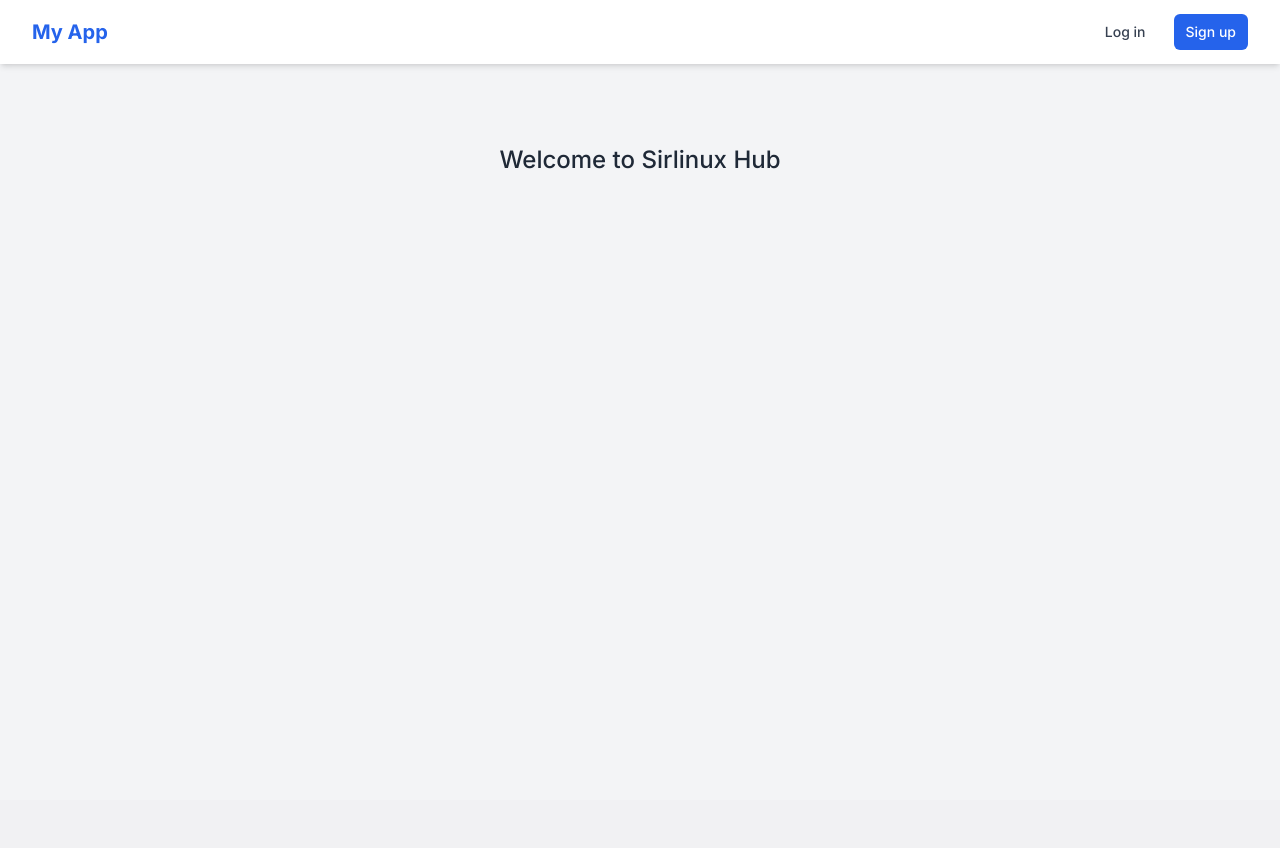
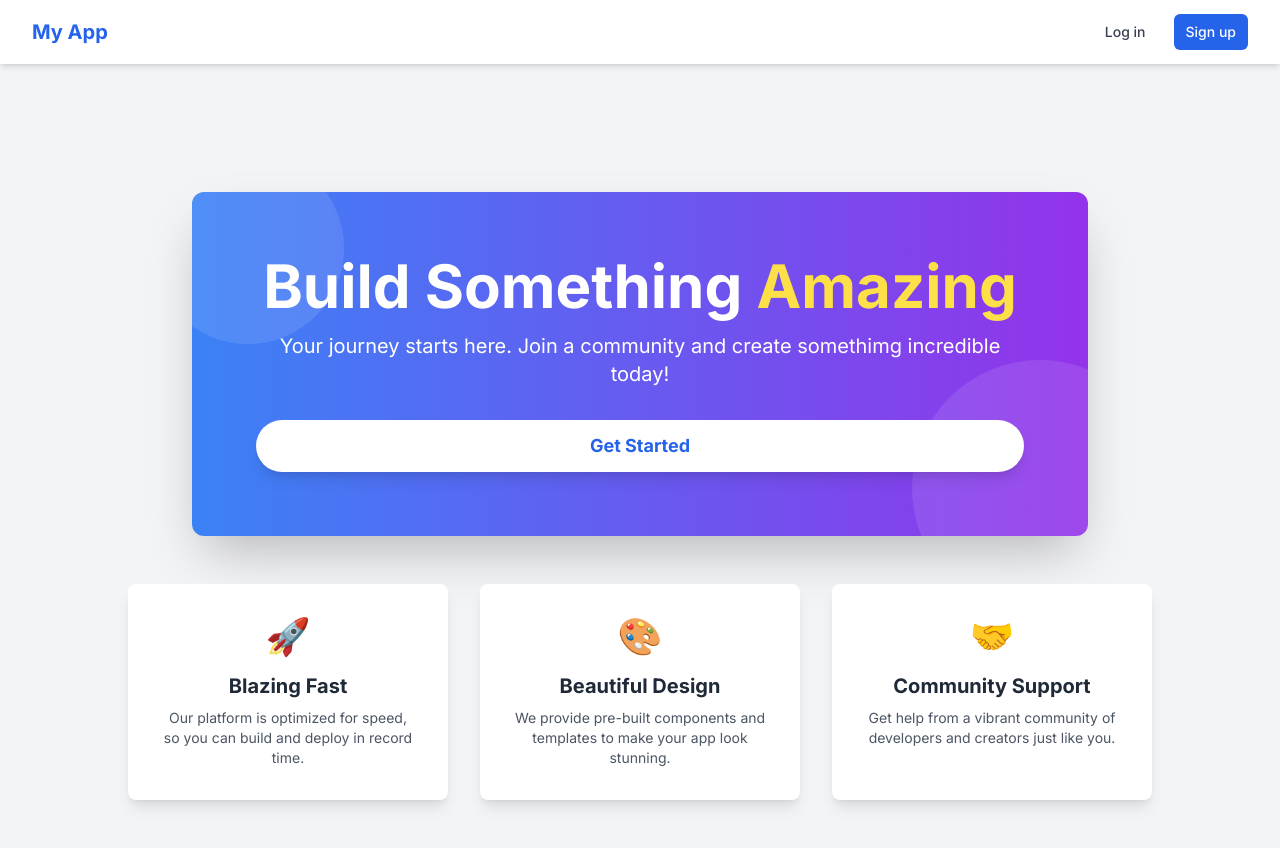
Before and after one commit to Brainnext/flask_web_auth, a Flask app: page / in a window 1280 px wide. Before the commit the page ends 169 px from the top, so only its background shows below. Run offline with Flask 3, Linux system fonts and the light colour scheme; some libraries are stand-ins or nearby versions.

Commit message:
Added beautiful interface to the welcome homepage  and edited the signup page some more

```diff
--- a/templates/base.html
+++ b/templates/base.html
@@ -41,10 +41,9 @@
     </nav>
 
     <!---Main Content -->
-    <main class="flex-grow flex item-center justify-center px-4">
+    <main class="flex-grow flex item-center justify-center px-4 mt-20">
         {% block content %}
-        uhAScasb
-        <h1 class="font-medium text-black-500 mt-30" > Welcome to Sirlinux Hub </h1>
+
         {% endblock %}
 
     </main>
--- a/templates/index.html
+++ b/templates/index.html
@@ -1,51 +1,52 @@
-<!DOCTYPE html>
-<html lang="en">
-<head>
-    <meta charset="UTF-8">
-    <meta name="viewport" content="width=device-width, initial-scale=1.0">
-    <title> {% block title %} My App {% endblock %}</title>
-    <!---- Tailwind cdn for easy styling-->
-    <script src="https://cdn.tailwindcss.com"></script>
-    <style>
-        @import url('https://fonts.googleapis.com/css2?family=Inter:wght@400;500;700&display=swap');
-        body {
-            font-family: 'Inter', sans-serif;
-            background-color: #f3f4f6;
-            color: #1f2937;
-        }
-    </style>
-</head>
-<body class="min-h-screen flex flex-col">
-    <!--- Nav bar -->
-    <nav class="bg-white shadow-md">
-        <div class="container mx-auto px-4 sm:px-6 lg:px-8">
-            <div class="flex items-center justify-between h-16">
-                <div class="flex items-center">
-                    <a href="/" class="flex -shrink-0 text-xl font-bold text-blue-600">
-                        My App
-                    </a>
-                </div>
-                <div class="hidden md:block">
-                    <div class="ml-10 flex items-baseline space-x-4">
-                        {% if current_user.is_authenticated %}
-                        <a href="/dashboard" class="text-gray-700 hover:text-blue-600 px-3 py-2 rounded-md text-sm font-medium">Dashboard</a>
-                        <a href="/logout" class="bg-red-500 hover:bg-red-600 text-white px-3 py-2 rounded-md text-sm font-medium">Log out</a>
-                        {% else %}
-                        <a href="/login" class="text-gray-700 hover:text-blue-600 px-3 py-2 rounded-md text-sm font-medium">Log in</a>
-                        <a href="/signup" class="bg-blue-600 hover:bg-blue-700 text-white px-3 py-2 rounded-md text-sm font-medium">Sign up</a>
-                        {% endif %}
-                    </div>
-                </div>
+{% extends "base.html" %}
+
+{% block title %} Welcome! {% endblock %}
+
+{% block content %}
+<div class="flex flex-col items-center justify-center text-center p-4 sm:p-8 md:p-12 lg:p016 w-full">
+
+    <!---- Hero Section-->
+    <div class="relative bg-gradient-to-r from-blue-500 to-purple-600 rounded-xl shadow-2xl w-full max-w-4xl p-10 sm:p-12 md:p-16 mb-12">
+        <!-- Floating shapes for a fun effect -->
+        <div class="absolute inset-0 overflow-hidden rounded-xl z-0">
+            <div class="absolute -top-10 -left-10 w-48 h-48 bg-white opacity-10 rounded-full animate-pulse-slow"></div>
+            <div class="absolute -bottom-20 -right-20 w-64 h-64 bg-white opacity-10 rounded-full animate-pulse-slow-reverse"></div>
+        </div>
+        <div class="relative z-10 text-white">
+            <h1 class="text-4xl sm:text-5xl md:text-6xl font-bold leading-tight mb-4"> Build Something <span class="text-yellow-300">Amazing</span></h1>
+            <p class="text-lg sm:text-xl font-light mb-8"> Your journey starts here. Join a community and create somethimg incredible today! </p>
+            <a href="/signup" class="inline- block bg-white text-blue-600 font-bold text-lg py-3 px-8 rounded-full shadow-lg hover:bg-gray-100 transition-all duration-300 transform hover:scale-100 "> Get Started</a>
+        </div>
+    </div>
+
+    <!--- Feature Section -->
+    <div class="grid grid-cols-1 md:grid-cols-3 gap-8 w-full max-w-5xl">
+        <!-- Feature Card 1 -->
+        <div class="bg-white p-8 rounded-lg shadow-lg text-center transform transition-all duration-300 hover:scale-105">
+            <div class="mb-4 text-4xl text-blue-500">
+                🚀
             </div>
+            <h3 class="text-xl font-semibold mb-2">Blazing Fast</h3>
+            <p class="text-gray-600 text-sm">Our platform is optimized for speed, so you can build and deploy in record time.</p>
         </div>
-    </nav>
 
-    <!---Main Content -->
-    <main class="flex-grow flex item-center justify-center px-4 mt-20">
-        {% block content %}
-        <h1 class="font-medium text-2xl text-black-500 mt-50" > Welcome to Sirlinux Hub </h1>
-        {% endblock %}
+        <div class="bg-white p-8 rounded-lg shadow-lg text-center transform transition-all duration-300 hover:scale-105">
+            <div class="mb-4 text-4xl text-blue-500">
+                🎨
+            </div>
+            <h3 class="text-xl font-semibold mb-2">Beautiful Design</h3>
+            <p class="text-gray-600 text-sm">We provide pre-built components and templates to make your app look stunning.</p>
+        </div>
 
-    </main>
-</body>
-</html>
+        <div class="bg-white p-8 rounded-lg shadow-lg text-center transform transition-all duration-300 hover:scale-105">
+            <div class="mb-4 text-4xl text-blue-500">
+                 🤝
+            </div>
+            <h3 class="text-xl font-semibold mb-2">Community Support</h3>
+            <p class="text-gray-600 text-sm">Get help from a vibrant community of developers and creators just like you.</p>
+        </div>
+
+    </div>
+</div>
+
+{% endblock %}
--- a/templates/signup.html
+++ b/templates/signup.html
@@ -4,7 +4,7 @@
 
 {% block content %}
 
-<div class="bg-white p-8 rounded-lg shawdow-lg max-w-sm w-full h-full min-h-[50vh] mt-10">
+<div class="bg-white p-8 rounded-lg shawdow-lg max-w-sm w-full h-full min-h-[50vh]">
     <h2 class="text-2xl font-bold text-center mb-6">
         Create an Account
     </h2>
```
